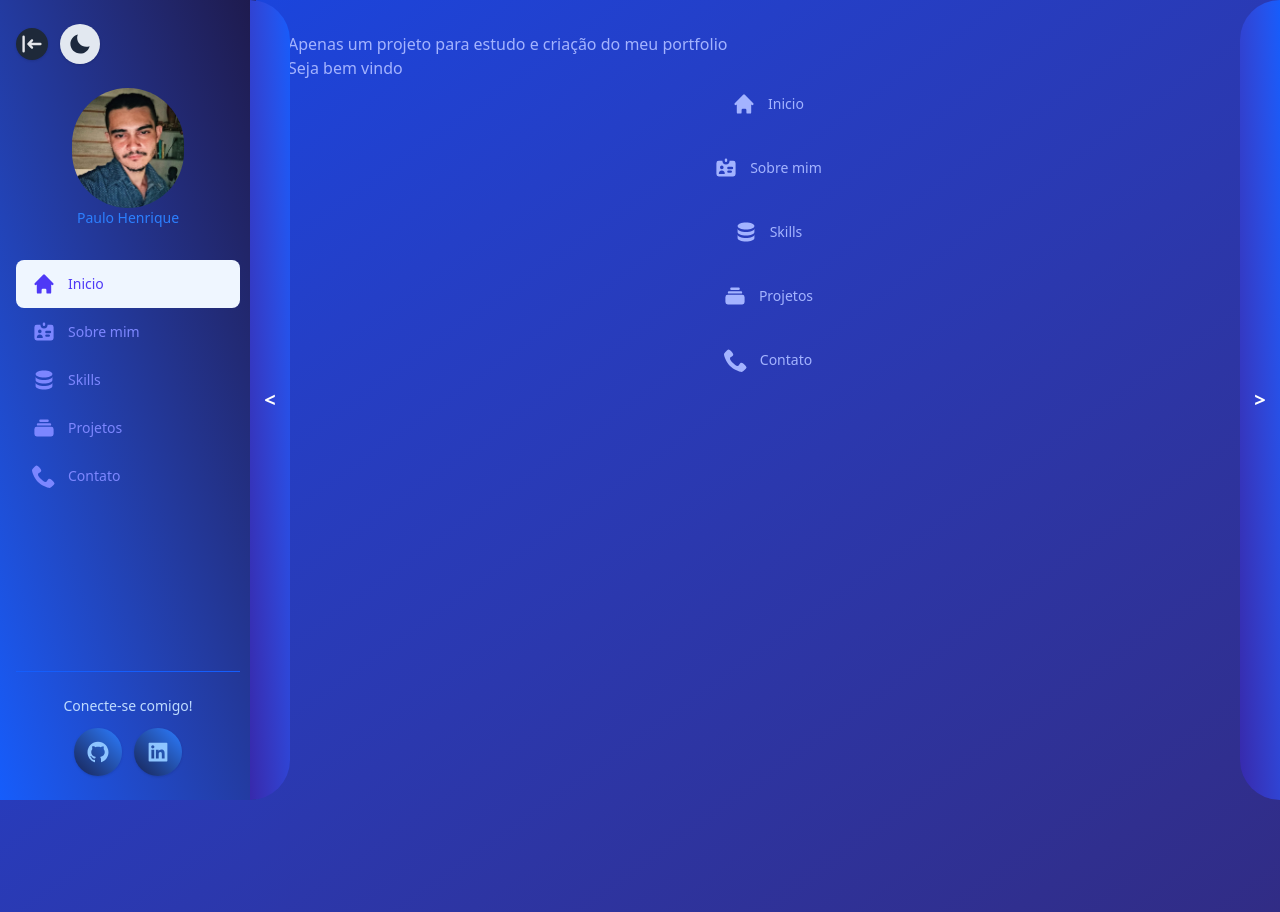
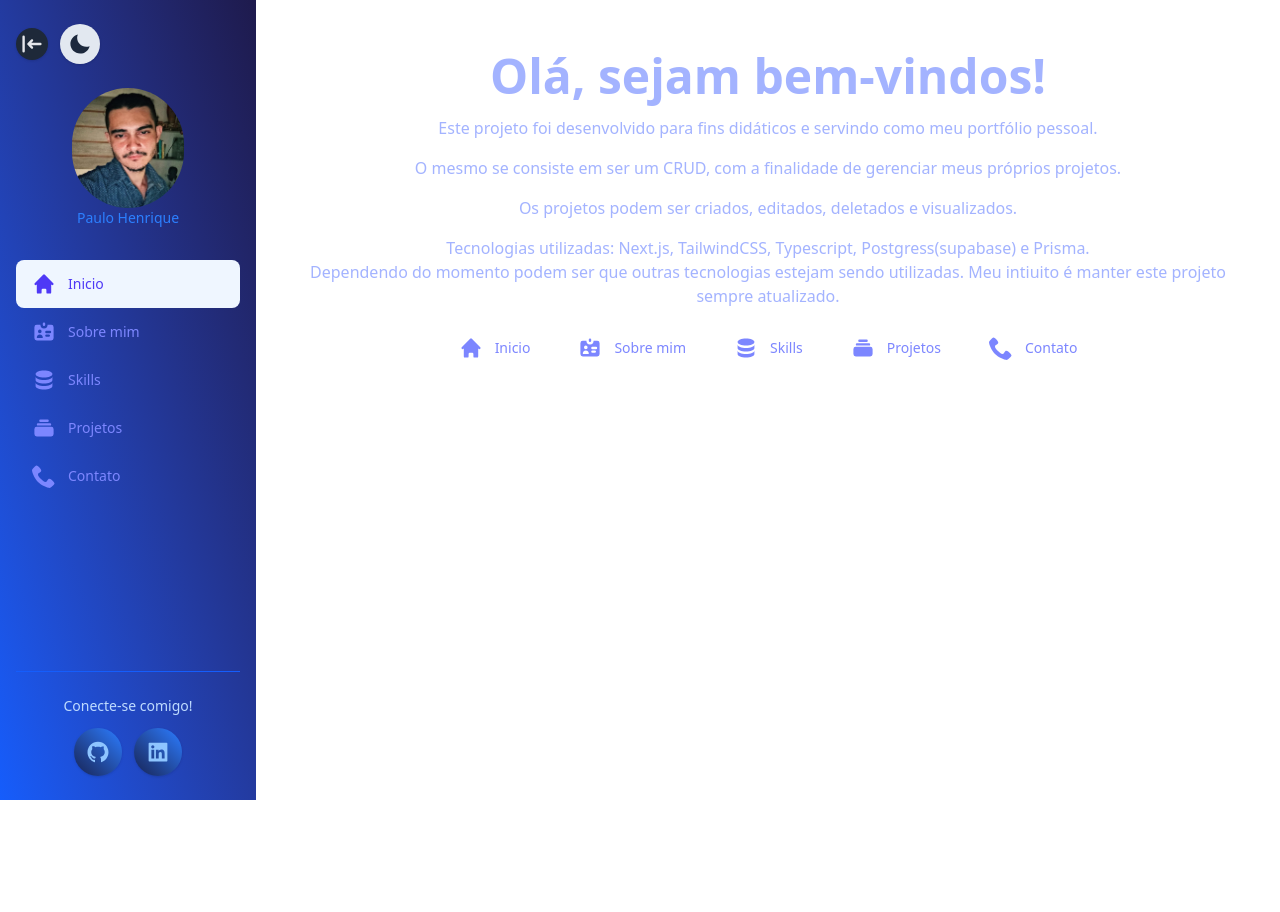
Before and after one commit to PauloHenriqueM-S/portfolio-with-nextjs, a Next.js app: page /dashboard in a window 1280 px wide. After the commit the page ends 800 px from the top, so only its background shows below. Built offline with nearby package versions, Linux system fonts and the light colour scheme.

Commit message:
home page

```diff
--- a/app/dashboard/layout.tsx
+++ b/app/dashboard/layout.tsx
@@ -15,9 +15,9 @@ export default function DashboardLayout({
       <main className="flex-1 p-4 md:p-6 lg:p-8 md:overflow-y-auto md:pl-0">
         <div className="mt-16 md:mt-0">
           <div className="md:hidden h-16"></div>
-          <PreviousPage />
+          {/* <PreviousPage /> */}
           {children}
-          <NextPage />
+          {/* <NextPage /> */}
         </div>
       </main>
 
--- a/app/layout.tsx
+++ b/app/layout.tsx
@@ -26,7 +26,7 @@ export default function RootLayout({
   return (
     <html lang="pt-BR" suppressHydrationWarning>
       <body
-        className={`${geistSans.variable} ${geistMono.variable} antialiased ml-0 pl-0 bg-gradient-to-br from-blue-700 to-indigo-900 dark:bg-gradient-to-br dark:from-indigo-900 dark:to-blue-700`}
+        className={`${geistSans.variable} ${geistMono.variable} antialiased m-0 p-0 overflow-y-hidden `}
       >
         <ThemeProvider>
           {children}
--- a/app/ui/dashboard/overview/home.tsx
+++ b/app/ui/dashboard/overview/home.tsx
@@ -2,12 +2,17 @@ import Navigation from "@/app/ui/dashboard/overview/navigation"
 
 export default function Home() {
   return (
-    <div className="flex flex-col items-center justify-center h-full w-full">
-      <div className="flex flex-col items-self-start justify-center h-full w-full">
-        <h1>Apenas um projeto para estudo e criação do meu portfolio</h1>
-        <p>Seja bem vindo</p>
+      <div className="flex flex-col items-center justify-center h-full w-full p-0 m-0  gap-4">
+        <div className="flex flex-col items-center justify-center text-center h-max gap-4">
+          <h1 className="text-4xl md:text-5xl font-bold text-indigo-300 dark:text-blue-300 p-0 mt-5">Olá, sejam bem-vindos!</h1>
+          <p>Este projeto foi desenvolvido para fins didáticos e servindo como meu portfólio pessoal.</p>
+          <p>O mesmo se consiste em ser um CRUD, com a finalidade de gerenciar meus próprios projetos.</p>
+          <p>Os projetos podem ser criados, editados, deletados e visualizados.</p>
+          <p>Tecnologias utilizadas: Next.js, TailwindCSS, Typescript, Postgress(supabase) e Prisma.<br/> Dependendo do momento podem ser que outras tecnologias estejam sendo utilizadas. Meu intiuito é manter este projeto sempre atualizado.</p>
+        </div>
+        <div className="">
+        <Navigation />
+        </div>
       </div>
-      <Navigation />
-    </div>
   )
 }
--- a/app/ui/dashboard/overview/navigation.tsx
+++ b/app/ui/dashboard/overview/navigation.tsx
@@ -12,14 +12,14 @@ const links = [
 
 export default function Navigation() {
   return (
-    <div className="flex flex-col items-center gap-4 mb-4 md:mb-0 h-screen">
+    <div className="flex flex-row items-center gap-4 mb-4 md:mb-0 h-full">
       {links.map((link) => {
         const LinkIcon = link.icon;
         return (
           <Link
             key={link.name}
             href={link.href}
-            className="flex items-center gap-3 px-4 py-3 text-sm font-medium rounded-lg transition-all duration-300 hover:bg-blue-50 dark:hover:bg-indigo-950/30 "
+            className="flex items-center gap-3 px-4 py-3 text-sm font-medium rounded-lg transition-all duration-300 text-indigo-400 dark:text-blue-300 hover:text-indigo-600 dark:hover:bg-blue-300 hover:bg-indigo-950/30 "
             aria-current="page"
           >
             <LinkIcon className="w-6 h-6 shrink-0" />
--- a/app/ui/globals.css
+++ b/app/ui/globals.css
@@ -1,4 +1,18 @@
 @import "tailwindcss";
+
+@layer components {
+  .no-scrollbar::-webkit-scrollbar {
+    display: none;
+    /* Chrome, Safari, Opera */
+  }
+
+  .no-scrollbar {
+    -ms-overflow-style: none;
+    /* IE and Edge */
+    scrollbar-width: none;
+    /* Firefox */
+  }
+}
 
 @theme {
   --font-sans: var(--font-geist-sans), system-ui, -apple-system, sans-serif;
@@ -56,6 +70,7 @@ body {
   background-color: var(--background);
   color: var(--foreground);
   transition: background-color 0.3s ease, color 0.3s ease;
+  overflow-y: hidden;
 }
 
 @utility bg-gradient-to-tr {
```
